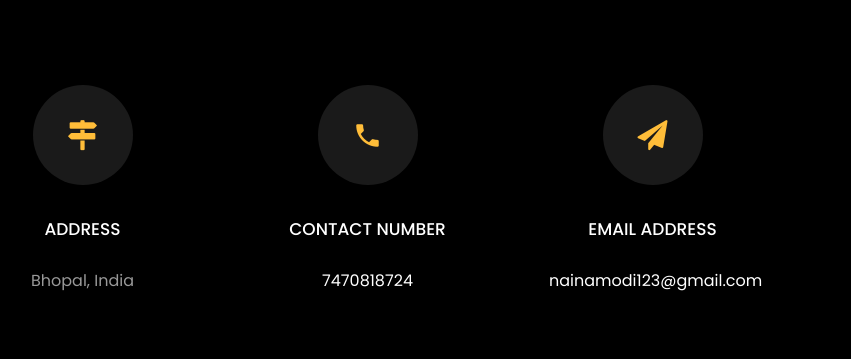
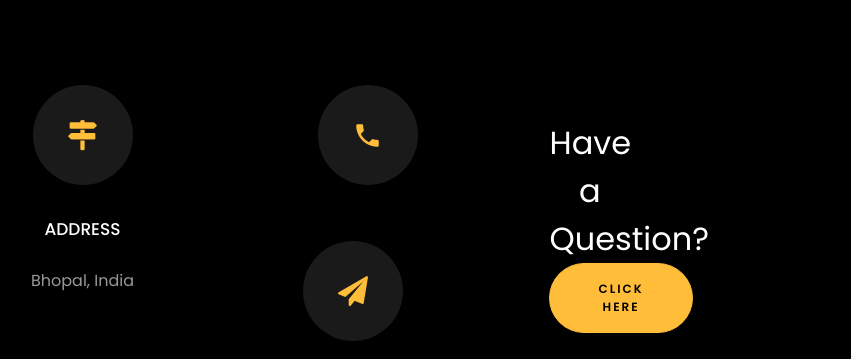
Before and after one commit to naina-modi123/My-Portfolio, a plain HTML site: page index.html in a window 1280 px wide. Shown: the part 4609-4968 px from the top of the page, without its empty margins (130-981 px from the left). Drawn offline with Linux system fonts and the light colour scheme; files whose address does not match are found by name.

Commit message:
Update index.html

```diff
--- a/index.html
+++ b/index.html
@@ -455,10 +455,7 @@
           	<div class="align-self-stretch box p-4 text-center">
           		<div class="icon d-flex align-items-center justify-content-center">
           			<span class="icon-phone2"></span>
-          		</div>
-          		<h3 class="mb-4">Contact Number</h3>
-	            <p><a href="tel://0101010101">7470818724</a></p>
-	          </div>
+
           </div>
           <div class="col-md-6 col-lg-3 d-flex ftco-animate">
           	<div class="align-self-stretch box p-4 text-center">
```
